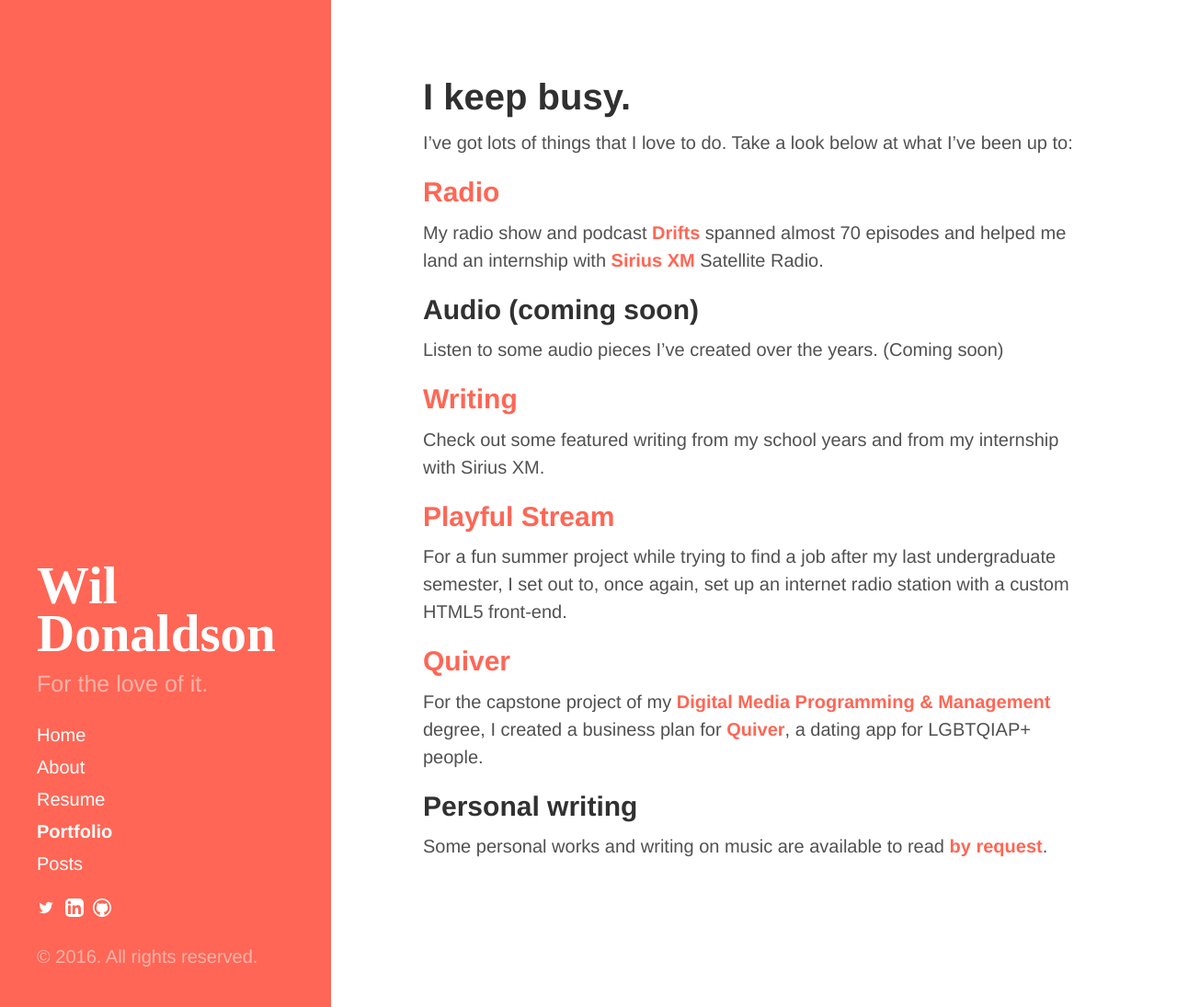
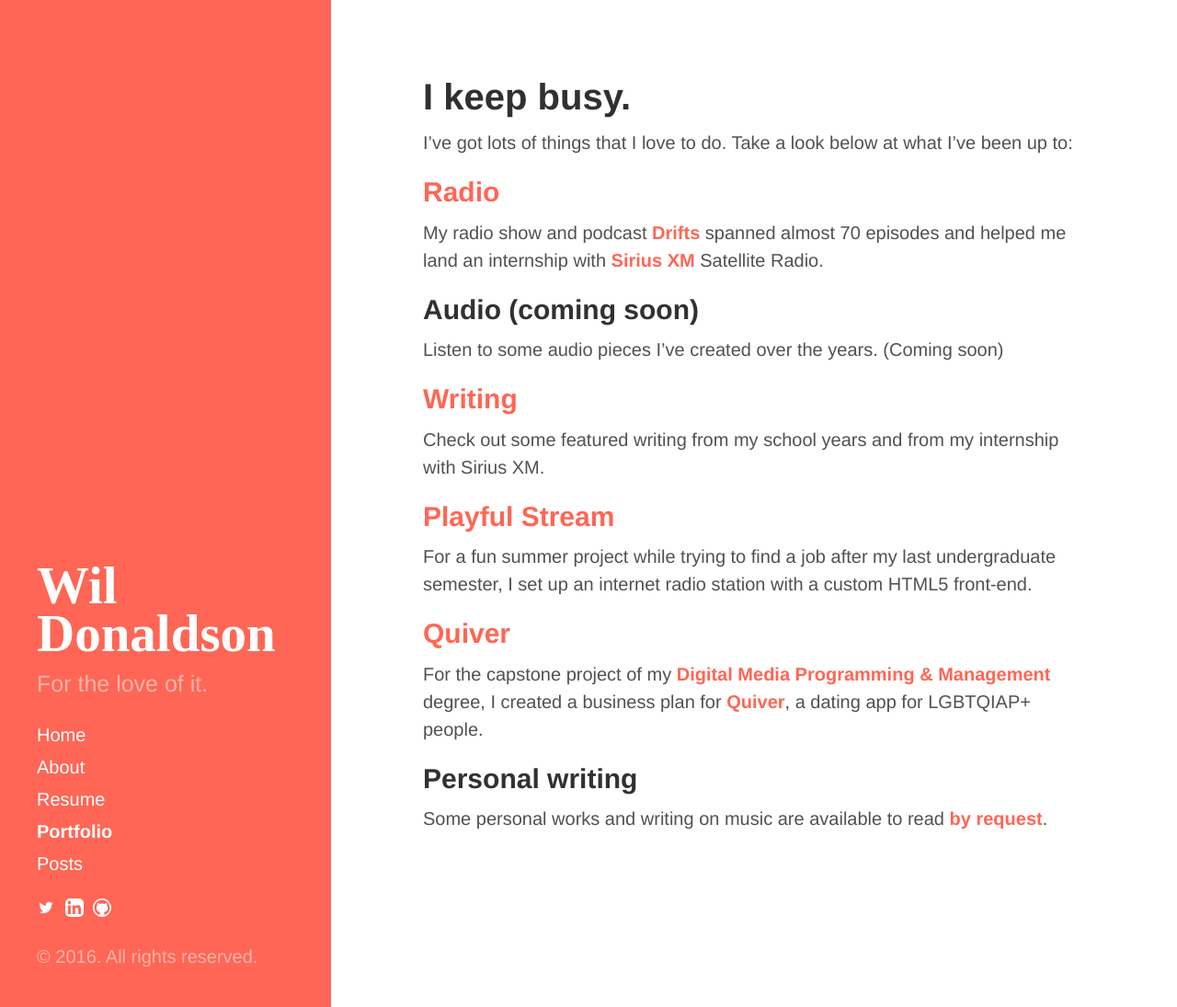
Before and after one commit to crownsedge/wildonaldson.me, a Jekyll site: the page built from portfolio/index.md, in a window 1280 px wide and 1095 px high. Shown: the whole window at 92% size. Built offline with Jekyll 4.4.1, drawn with Linux system fonts in a browser that asks for light colours; comment, search, counter and statistics services are not loaded.

Commit message:
minor wording change

```diff
--- a/portfolio/index.md
+++ b/portfolio/index.md
@@ -16,7 +16,7 @@
 Check out some featured writing from my school years and from my internship with Sirius XM.
 
 ## [Playful Stream](/portfolio/playful-stream/)
-For a fun summer project while trying to find a job after my last undergraduate semester, I set out to, once again, set up an internet radio station with a custom HTML5 front-end.
+For a fun summer project while trying to find a job after my last undergraduate semester, I set up an internet radio station with a custom HTML5 front-end.
 
 ## [Quiver](/portfolio/quiver/)
 For the capstone project of my [Digital Media Programming & Management](http://www.newpaltz.edu/ugc/las/comm_media/major_dmprog-mgmt.html) degree, I created a business plan for [Quiver](/portfolio/quiver/), a dating app for LGBTQIAP+ people.
```
